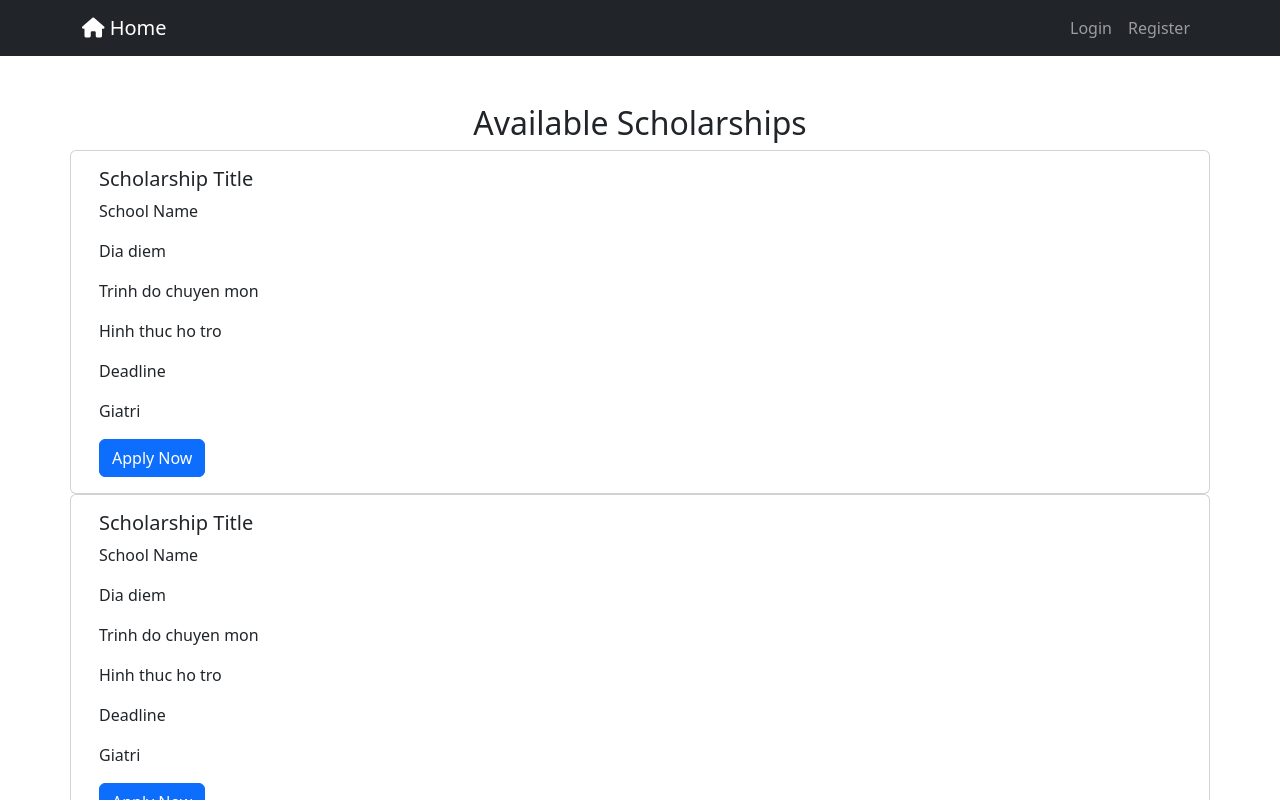
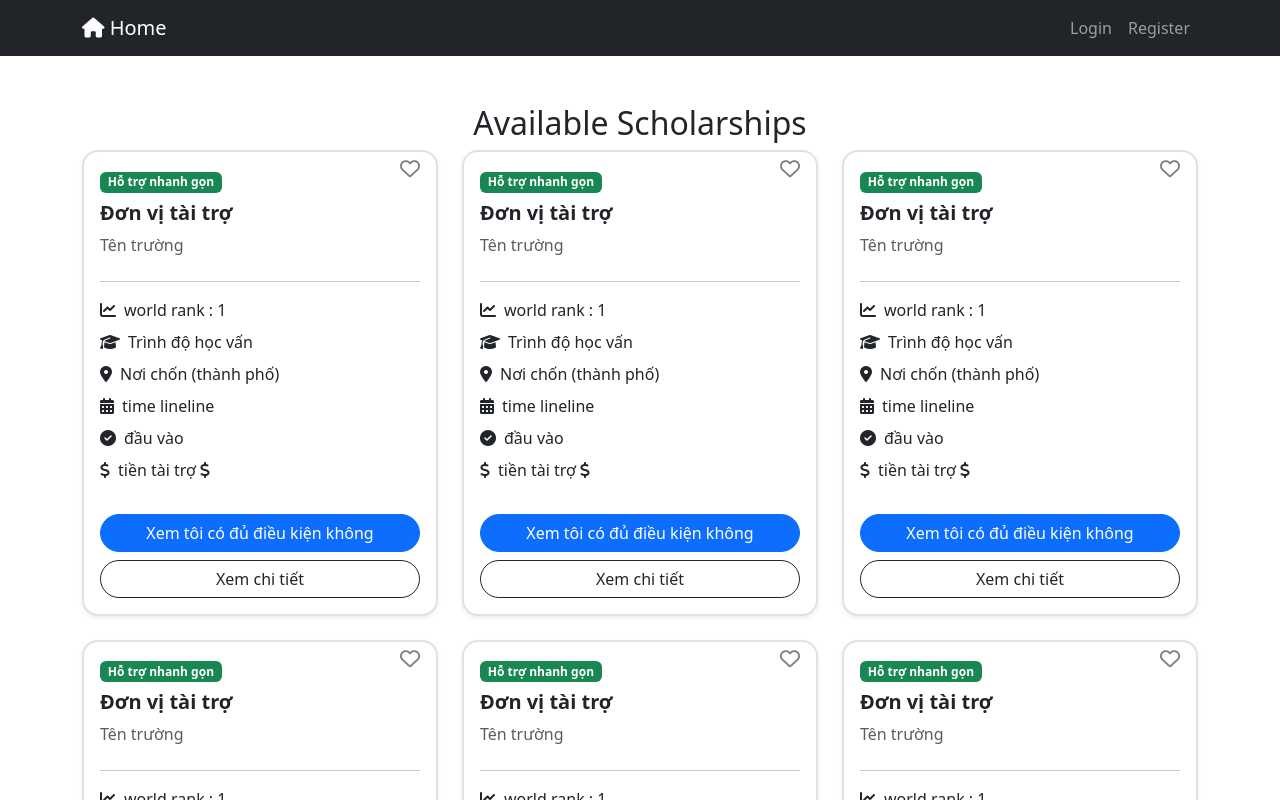
Before and after one commit to Tieens-04/swp391_gr6, a React (Create React App) app in the folder frontend/: page / in a window 1280 px wide. Shown: the top 800 px of the page. Built offline with nearby package versions, Linux system fonts and the light colour scheme; no server answers.

Commit message:
card scholarscholar

```diff
--- a/frontend/src/components/ScholarshipCard.js
+++ b/frontend/src/components/ScholarshipCard.js
@@ -1,30 +1,73 @@
 import { useState } from 'react';
 import "react-toastify/dist/ReactToastify.css";
+import 'bootstrap/dist/css/bootstrap.min.css';
+import 'bootstrap/dist/js/bootstrap.bundle.min.js';
+import '@fortawesome/fontawesome-free/css/all.min.css';
+import '../css/register.css';
 
 function ScholarshipCard() {
     const [isLoading, setIsLoading] = useState(false);
-
-
+    const [liked, setLiked] = useState(false);
 
     return (
-        <div className="card">
-            <div className="card-body">
-                <h5 className="card-title">Scholarship Title</h5>
-                <p className="card-text">School Name</p>
+        <div className="col-md-4 mb-4">
+            <div className="card scholarship-card h-100 shadow-sm border-2 rounded-4 p-3">
+                <div className="d-flex justify-content-between align-items-start">
+                    <div>
+                        <span className="badge bg-success mb-2">Hỗ trợ nhanh gọn</span>
+                        <h5 className="fw-bold sponsor-name" style={{ cursor: 'pointer' }}>
+                            Đơn vị tài trợ
+                        </h5>
+                        <p className="text-muted mb-2">Tên trường</p>
+                    </div>
+                    <i
+                        className={`fa${liked ? 's' : 'r'} fa-heart fa-lg`}
+                        style={{ color: liked ? 'hotpink' : 'gray', cursor: 'pointer' }}
+                        onClick={() => setLiked(!liked)}
+                    ></i>
+                </div>
 
-                <p>Dia diem</p>
-                <p>Trinh do chuyen mon</p>
-                <p>Hinh thuc ho tro</p>
-                <p>Deadline</p>
-                <p>Giatri</p>
-                <button
-                    className="btn btn-primary"
-                    onSubmit>
-                    Apply Now
-                </button>
+                <hr />
+
+                <ul className="list-unstyled mb-4">
+                    <li className="mb-2">
+                        <i className="fas fa-chart-line me-2"></i>
+                        world rank : 1
+                    </li>
+                    <li className="mb-2">
+                        <i className="fas fa-graduation-cap me-2"></i>
+                        Trình độ học vấn
+                    </li>
+                    <li className="mb-2">
+                        <i className="fas fa-map-marker-alt me-2"></i>
+                        Nơi chốn (thành phố)
+                    </li>
+                    <li className="mb-2">
+                        <i className="fas fa-calendar-alt me-2"></i>
+                        time lineline
+                    </li>
+                    <li className="mb-2">
+                        <i className="fas fa-check-circle me-2"></i>
+                        đầu vào
+                    </li>
+                    <li className="mb-2">
+                        <i className="fas fa-dollar-sign me-2"></i>
+                        tiền tài trợ <i className="fas fa-dollar"></i>
+                    </li>
+                </ul>
+
+                <div className="d-grid gap-2">
+                    <button className="btn btn-primary rounded-pill">
+                        Xem tôi có đủ điều kiện không
+                    </button>
+                    <button className="btn btn-outline-dark rounded-pill">
+                        Xem chi tiết
+                    </button>
+                </div>
             </div>
         </div>
     );
 }
 
+
 export default ScholarshipCard;
--- a/frontend/src/css/register.css
+++ b/frontend/src/css/register.css
@@ -164,3 +164,17 @@
 footer, .footer {
   margin-top: auto !important; /* đẩy Footer xuống dưới cùng */
 }
+
+.scholarship-card {
+  border-color: #dee2e6;
+  transition: border-color 0.3s, box-shadow 0.3s;
+}
+
+.scholarship-card:hover {
+  border-color: #0b5ed7;
+  box-shadow: 0 0 10px rgba(13, 110, 253, 0.3);
+}
+
+.scholarship-card:hover .sponsor-name {
+  color:  #0b5ed7;
+}
--- a/frontend/src/pages/home.js
+++ b/frontend/src/pages/home.js
@@ -20,6 +20,12 @@ export default function Home() {
           <ScholarshipCard />
           <ScholarshipCard />
           <ScholarshipCard />
+          <ScholarshipCard />
+          <ScholarshipCard />
+          <ScholarshipCard />
+          <ScholarshipCard />
+          <ScholarshipCard />
+          <ScholarshipCard />
         </div>
       </main>
 
```
